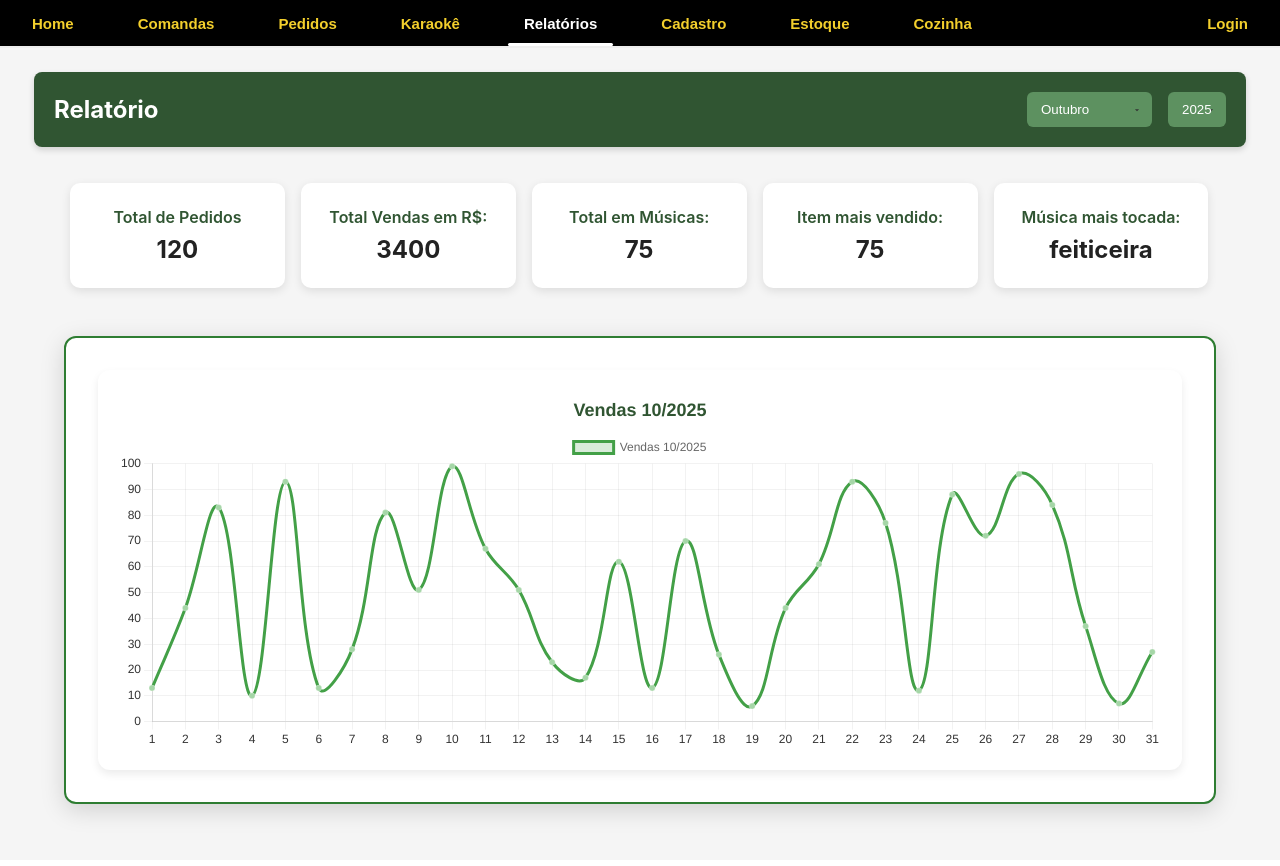
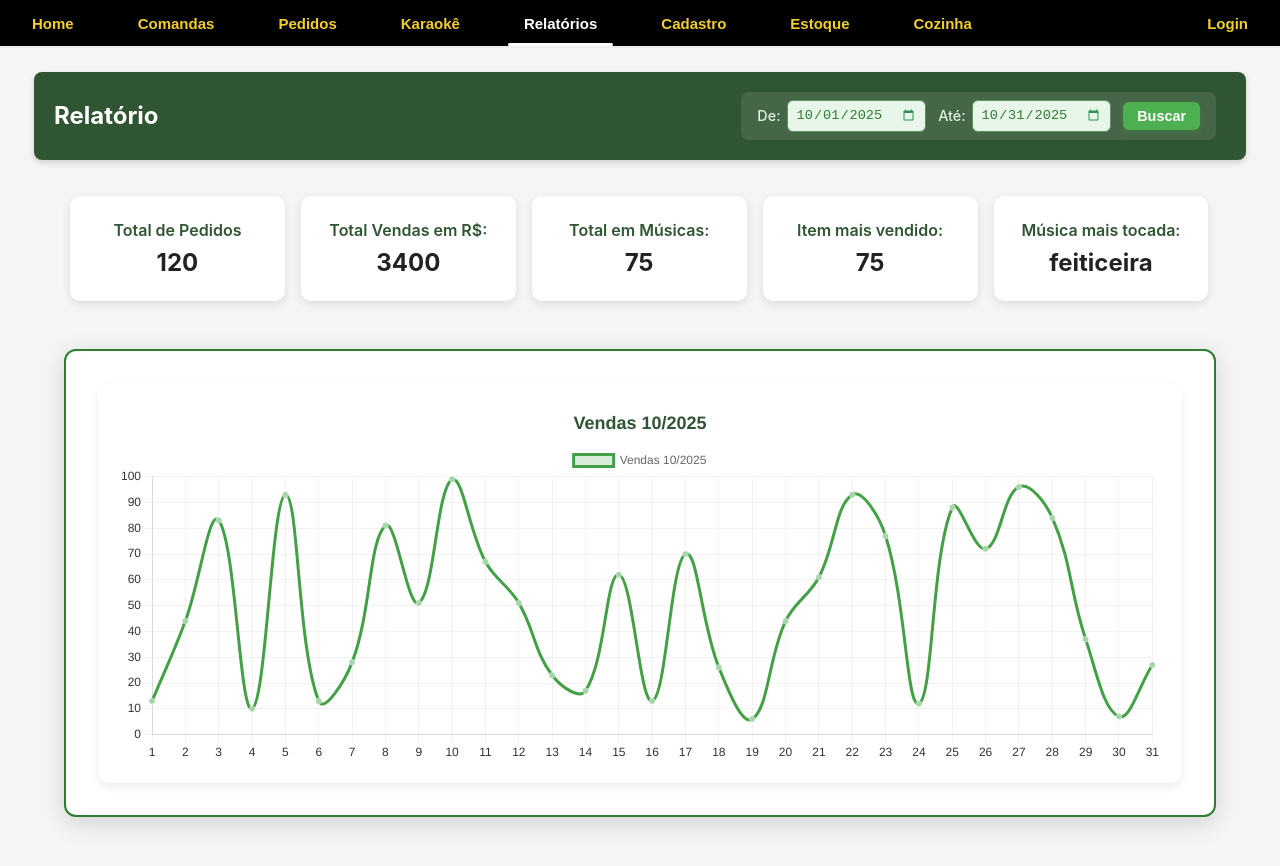
Before and after one commit to ThaisOliveira0/Toka-Snooker-Desktop, a Vue app: page /relatorios in a window 1280 px wide. Shown: the top 866 px of the page. Built offline with nearby package versions, Linux system fonts and the light colour scheme.

Commit message:
feat: add stock withdrawal modal and update report header datepickers

```diff
--- a/src/views/AdmReport/AdmReport.css
+++ b/src/views/AdmReport/AdmReport.css
@@ -231,3 +231,73 @@
     gap: 1rem;
   }
 }
+
+.report-filters {
+  display: flex;
+  align-items: center;
+  gap: 12px;
+  background: rgba(255, 255, 255, 0.1);
+  padding: 8px 16px;
+  border-radius: 8px;
+  margin-right: 10px;
+}
+
+.date-label {
+  font-size: 0.9rem;
+  font-weight: 500;
+  color: #e0f2e0;
+  display: flex;
+  align-items: center;
+  gap: 6px;
+}
+
+.date-filter {
+  padding: 6px 8px;
+  border: 1px solid #5d9160;
+  border-radius: 6px;
+  background-color: #e8f5e9;
+  color: #2e7d32;
+  font-weight: 500;
+  font-size: 0.85rem;
+  transition: all 0.2s ease;
+  outline: none;
+  cursor: pointer;
+}
+
+.date-filter:hover,
+.date-filter:focus {
+  border-color: #4caf50;
+  background-color: #dcedc8;
+  box-shadow: 0 0 4px rgba(76, 175, 80, 0.4);
+}
+
+.date-filter::-webkit-calendar-picker-indicator {
+  filter: invert(40%) sepia(80%) saturate(300%) hue-rotate(90deg);
+  cursor: pointer;
+}
+.filter-btn {
+  background-color: #4caf50;
+  color: white;
+  border: none;
+  border-radius: 6px;
+  padding: 6px 14px;
+  font-weight: 600;
+  font-size: 0.9rem;
+  cursor: pointer;
+  transition: all 0.25s ease;
+  display: flex;
+  align-items: center;
+  gap: 6px;
+  box-shadow: 0 2px 6px rgba(76, 175, 80, 0.25);
+}
+
+.filter-btn:hover {
+  background-color: #43a047;
+  box-shadow: 0 4px 10px rgba(76, 175, 80, 0.35);
+  transform: translateY(-1px);
+}
+
+.filter-btn:active {
+  background-color: #388e3c;
+  transform: translateY(1px);
+}
--- a/src/views/AdmReport/AdmReport.vue
+++ b/src/views/AdmReport/AdmReport.vue
@@ -3,23 +3,21 @@
     <header class="report-header">
       <h4>Relatório</h4>
 <div class="report-filters">
-      <select v-model="selectedMonth">
-        <option :value="0">Todos os meses</option>
-        <option
-          v-for="(month, index) in months"
-          :key="index"
-          :value="index + 1"
-        >
-          {{ month }}
-        </option>
-      </select>
+  <label class="date-label">
+    De:
+    <input type="date" v-model="startDate" class="date-filter" />
+  </label>
 
-      <select v-model="selectedYear">
-        <option v-for="year in years" :key="year" :value="year">
-          {{ year }}
-        </option>
-      </select>
+  <label class="date-label">
+    Até:
+    <input type="date" v-model="endDate" class="date-filter" />
+  </label>
+
+  <button class="filter-btn" @click="applyFilter">
+    Buscar
+  </button>
 </div>
+
     </header>
 
     <div class="cards-container">
@@ -45,37 +43,26 @@
       </div>
     </div>
 
-
     <div class="chart-container">
-      <MonthlyChart :month="selectedMonth" :year="selectedYear" />
+      <MonthlyChart :startDate="startDate" :endDate="endDate" />
     </div>
   </div>
 </template>
 
+
 <script setup>
-import Card from "@/components/Card.vue";
 import MonthlyChart from "@/components/MonthlyChart.vue";
 import { ref } from "vue";
 import "./AdmReport.css";
 
-const months = [
-  "Janeiro",
-  "Fevereiro",
-  "Março",
-  "Abril",
-  "Maio",
-  "Junho",
-  "Julho",
-  "Agosto",
-  "Setembro",
-  "Outubro",
-  "Novembro",
-  "Dezembro",
-];
+const today = new Date();
+const firstDay = new Date(today.getFullYear(), today.getMonth(), 1)
+  .toISOString()
+  .split("T")[0];
+const lastDay = new Date(today.getFullYear(), today.getMonth() + 1, 0)
+  .toISOString()
+  .split("T")[0];
 
-const currentYear = new Date().getFullYear();
-const years = Array.from({ length: 5 }, (_, i) => currentYear - i);
-
-const selectedMonth = ref(new Date().getMonth() + 1);
-const selectedYear = ref(currentYear);
+const startDate = ref(firstDay);
+const endDate = ref(lastDay);
 </script>
--- /dev/null
+++ b/src/views/InventoryControl/Components/ProductModal.vue
@@ -0,0 +1,87 @@
+<template>
+  <div v-if="show" class="inventory-modal" @click.self="close">
+    <div class="modal-content">
+      <h3>{{ editingItem ? "Editar Produto" : "Novo Produto" }}</h3>
+
+      <div class="form-group">
+        <label>Nome</label>
+        <input
+          v-model="localForm.nome"
+          type="text"
+          placeholder="Digite o nome do produto"
+        />
+      </div>
+
+      <div class="form-group">
+        <label>Categoria</label>
+        <input
+          v-model="localForm.categoria"
+          type="text"
+          placeholder="Ex: Bebidas, Lanches..."
+        />
+      </div>
+
+      <div class="form-group">
+        <label>Preço (R$)</label>
+        <input
+          v-model.number="localForm.preco"
+          type="number"
+          min="0"
+          placeholder="0.00"
+        />
+      </div>
+
+      <div class="form-group">
+        <label>Quantidade em Estoque</label>
+        <input
+          v-model.number="localForm.estoque"
+          type="number"
+          min="0"
+          placeholder="0"
+        />
+      </div>
+
+      <div class="form-group">
+        <label>Quantidade Mínima</label>
+        <input
+          v-model.number="localForm.qtde_minima"
+          type="number"
+          min="0"
+          placeholder="Ex: 5"
+        />
+      </div>
+
+      <div class="modal-actions">
+        <button class="cancel-btn" @click="close">Cancelar</button>
+        <button class="save-btn" @click="save">
+          {{ editingItem ? "Atualizar" : "Salvar" }}
+        </button>
+      </div>
+    </div>
+  </div>
+</template>
+
+<script setup>
+import { ref, watch, defineEmits, defineProps } from "vue";
+
+const props = defineProps({
+  show: Boolean,
+  editingItem: Object,
+  form: Object,
+});
+
+const emit = defineEmits(["close", "save"]);
+
+const localForm = ref({ ...props.form });
+
+watch(
+  () => props.form,
+  (newVal) => {
+    localForm.value = { ...newVal };
+  },
+  { deep: true }
+);
+
+const close = () => emit("close");
+const save = () => emit("save", localForm.value);
+</script>
--- /dev/null
+++ b/src/views/InventoryControl/Components/StockWithdrawal.vue
@@ -0,0 +1,165 @@
+<template>
+  <div v-if="show" class="modal-overlay">
+    <div class="modal">
+      <header class="modal-header">
+        <h3>Retirada de Itens do Estoque</h3>
+        <button class="close-btn" @click="$emit('close')">×</button>
+      </header>
+
+      <div class="modal-body">
+        <table class="modern-table">
+          <thead>
+            <tr>
+              <th>Produto</th>
+              <th>Estoque Atual</th>
+              <th>Retirar</th>
+            </tr>
+          </thead>
+          <tbody>
+            <tr v-for="item in items" :key="item.id">
+              <td>{{ item.nome }}</td>
+              <td>{{ item.estoque }}</td>
+              <td>
+                <input
+                  type="number"
+                  min="0"
+                  :max="item.estoque"
+                  v-model.number="withdrawals[item.id]"
+                  class="input-small"
+                />
+              </td>
+            </tr>
+          </tbody>
+        </table>
+      </div>
+
+      <footer class="modal-footer">
+        <button class="cancel-btn" @click="$emit('close')">Cancelar</button>
+        <button class="confirm-btn" @click="confirmWithdrawal">Confirmar Retirada</button>
+      </footer>
+    </div>
+  </div>
+</template>
+
+<script setup>
+import { ref, onMounted } from "vue";
+import inventoryService from "@/service/inventoryService";
+
+const props = defineProps({
+  show: Boolean,
+});
+
+const emit = defineEmits(["close", "update"]);
+
+const items = ref([]);
+const withdrawals = ref({});
+
+onMounted(async () => {
+  try {
+    const data = await inventoryService.getInventory();
+    items.value = data.map((i) => ({
+      ...i,
+      estoque: i.qtde_estoque,
+    }));
+  } catch (error) {
+    console.error("Erro ao carregar estoque:", error);
+  }
+});
+
+const confirmWithdrawal = async () => {
+  const toWithdraw = Object.entries(withdrawals.value)
+    .filter(([_, qty]) => qty > 0)
+    .map(([id, qty]) => ({
+      id: parseInt(id),
+      qty,
+    }));
+
+  if (toWithdraw.length === 0) {
+    alert("Nenhum item selecionado para retirada.");
+    return;
+  }
+
+  try {
+    for (const item of toWithdraw) {
+      await inventoryService.updateItem(item.id, { retirar: item.qty });
+    }
+    alert("Retirada realizada com sucesso!");
+    emit("update");
+    emit("close");
+  } catch (error) {
+    console.error("Erro ao retirar itens:", error);
+  }
+};
+</script>
+
+<style scoped>
+.modal-overlay {
+  position: fixed;
+  inset: 0;
+  background: rgba(0, 0, 0, 0.4);
+  display: flex;
+  align-items: center;
+  justify-content: center;
+  z-index: 20;
+}
+
+.modal {
+  background: #fff;
+  border-radius: 16px;
+  width: 600px;
+  max-height: 80vh;
+  overflow-y: auto;
+  padding: 20px;
+  box-shadow: 0 10px 20px rgba(0, 0, 0, 0.2);
+}
+
+.modal-header {
+  display: flex;
+  justify-content: space-between;
+  align-items: center;
+  margin-bottom: 16px;
+}
+
+.input-small {
+  width: 80px;
+  text-align: center;
+}
+
+.confirm-btn {
+  background-color: #4caf50;
+  color: white;
+  border: none;
+  padding: 10px 18px;
+  border-radius: 8px;
+  cursor: pointer;
+}
+
+.cancel-btn {
+  background-color: #ccc;
+  border: none;
+  padding: 10px 18px;
+  border-radius: 8px;
+  cursor: pointer;
+  margin-right: 10px;
+}
+
+.close-btn {
+  background: transparent;
+  border: none;
+  font-size: 1.5rem;
+  font-weight: bold;
+  color: #333;
+  cursor: pointer;
+  transition: color 0.2s ease, transform 0.2s ease;
+}
+
+.close-btn:hover {
+  color: #e74c3c;
+  transform: scale(1.2);
+}
+
+.close-btn:active {
+  transform: scale(1);
+}
+
+</style>
--- a/src/views/InventoryControl/InventoryControl.css
+++ b/src/views/InventoryControl/InventoryControl.css
@@ -16,6 +16,40 @@
   box-shadow: 0 3px 6px rgba(0, 0, 0, 0.15);
   margin-bottom: 20px;
 }
+
+.header-actions {
+  display: flex;
+  gap: 10px;
+}
+
+.stockWithdrawal {
+  display: inline-flex;
+  align-items: center;
+  gap: 8px;
+  background-color: #3d6d3f;
+  color: #fff;
+  border: none;
+  padding: 12px 12px;
+  border-radius: 10px;
+  font-weight: 600;
+  font-size: 0.8rem;
+  letter-spacing: 0.5px;
+  cursor: pointer;
+  transition: all 0.3s ease;
+  box-shadow: 0 4px 8px rgba(0, 0, 0, 0.15);
+}
+
+.stockWithdrawal:hover {
+  background-color: #43a047;
+  transform: translateY(-1px);
+  box-shadow: 0 6px 12px rgba(0, 0, 0, 0.2);
+}
+
+.stockWithdrawal:active {
+  transform: translateY(1px);
+  box-shadow: 0 2px 6px rgba(0, 0, 0, 0.15);
+}
+
 
 .inventory-header h2 {
   font-weight: 600;
--- a/src/views/KitchenOrders/KitchenOrders.css
+++ b/src/views/KitchenOrders/KitchenOrders.css
@@ -6,7 +6,7 @@
 }
 
 .kitchen-header {
-  background-color: #305532;
+  background-color: #305532 !important;
   color: #fff;
   padding: 16px 24px;
   border-radius: 8px;
@@ -91,14 +91,14 @@
   text-decoration: line-through;
 }
 
-.order-header {
+.kitchen-header {
   display: flex;
   justify-content: space-between;
   align-items: center;
   font-weight: bold;
   margin-bottom: 0.5rem;
   font-size: 1rem;
-  background-color: #788188;
+  background-color: #305532;
 }
 
 .order-number {
@@ -122,7 +122,6 @@
   font-weight: 600;
   color: #555;
 }
-
 
 .order-items {
   list-style: none;
```
Also changed, not shown: src/views/InventoryControl/InventoryControl.vue (+69 -78 lines). Lines whose indentation alone changed are shown as unchanged.
